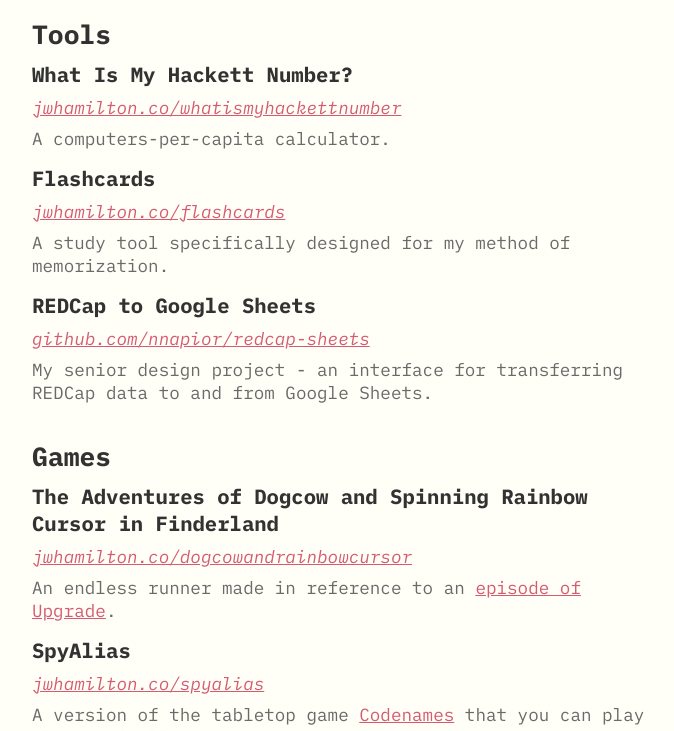
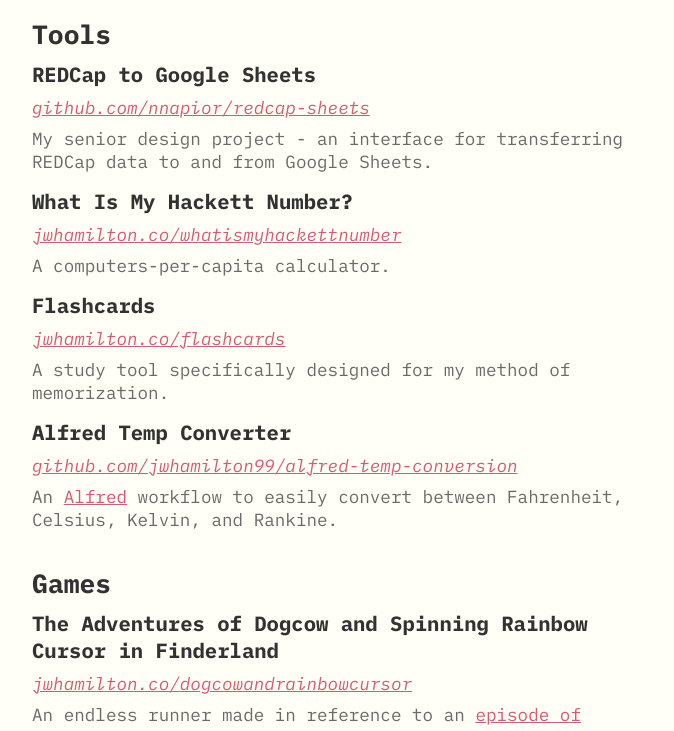
Before and after one commit to jwhamilton99/jwhamilton99.github.io, a plain HTML site: page index.html in a window 1280 px wide. Shown: the part 767-1498 px from the top of the page, without its empty margins (488-1162 px from the left). Drawn offline with Linux system fonts and the light colour scheme.

Commit message:
add alfred temp conversion link

```diff
--- a/index.html
+++ b/index.html
@@ -72,6 +72,12 @@
 						<h2 class="sectionTitle">Tools</h2>
 
 						<div class="sectionItem">
+							<h3 class="sectionItemTitle"><a class="sectionItemTitleLink" href="https://github.com/nnapior/redcap-sheets">REDCap to Google Sheets</a></h3>
+							<p class="sectionItemLink"><a href="https://github.com/nnapior/redcap-sheets">github.com/nnapior/redcap-sheets</a></p>
+							<p class="sectionItemDescription">My senior design project - an interface for transferring REDCap data to and from Google Sheets.</p>
+						</div>
+
+						<div class="sectionItem">
 							<h3 class="sectionItemTitle"><a class="sectionItemTitleLink" href="https://www.jwhamilton.co/whatismyhackettnumber">What Is My Hackett Number?</a></h3>
 							<p class="sectionItemLink"><a href="https://www.jwhamilton.co/whatismyhackettnumber">jwhamilton.co/whatismyhackettnumber</a></p>
 							<p class="sectionItemDescription">A computers-per-capita calculator.</p>
@@ -84,10 +90,11 @@
 						</div>
 
 						<div class="sectionItem">
-							<h3 class="sectionItemTitle"><a class="sectionItemTitleLink" href="https://github.com/nnapior/redcap-sheets">REDCap to Google Sheets</a></h3>
-							<p class="sectionItemLink"><a href="https://github.com/nnapior/redcap-sheets">github.com/nnapior/redcap-sheets</a></p>
-							<p class="sectionItemDescription">My senior design project - an interface for transferring REDCap data to and from Google Sheets.</p>
+							<h3 class="sectionItemTitle"><a class="sectionItemTitleLink" href="https://github.com/jwhamilton99/alfred-temp-conversion">Alfred Temp Converter</a></h3>
+							<p class="sectionItemLink"><a href="https://github.com/jwhamilton99/alfred-temp-conversion">github.com/jwhamilton99/alfred-temp-conversion</a></p>
+							<p class="sectionItemDescription">An <a href="https://www.alfredapp.com/">Alfred</a> workflow to easily convert between Fahrenheit, Celsius, Kelvin, and Rankine.</p>
 						</div>
+
 					</div>
 					<div class="section">
 						<h2 class="sectionTitle">Games</h2>
```
